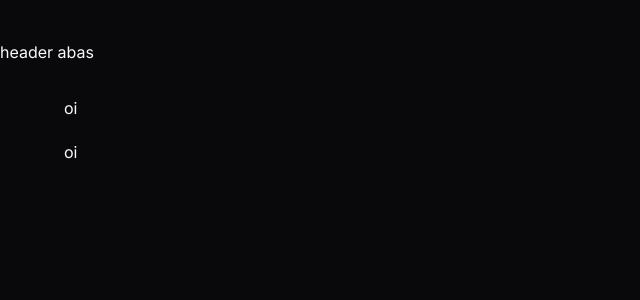
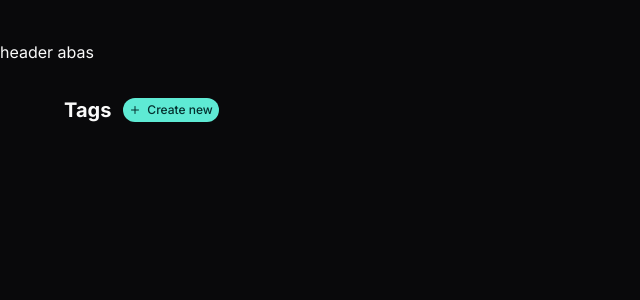
Before and after one commit to PabloXT14/react-na-pratica, a React (Vite) app: page / in a window 1280 px wide. Shown: the top 300 px of the page, without its empty margins (0-640 px from the left). Built offline with nearby package versions, Linux system fonts and the light colour scheme.

Commit message:
feat: create content heading

```diff
--- a/package.json
+++ b/package.json
@@ -10,6 +10,7 @@
     "preview": "vite preview"
   },
   "dependencies": {
+    "lucide-react": "^0.336.0",
     "react": "^18.2.0",
     "react-dom": "^18.2.0"
   },
--- a/src/app.tsx
+++ b/src/app.tsx
@@ -1,11 +1,18 @@
+import { Plus } from 'lucide-react'
+
 export function App() {
   return (
     <div className="space-y-8 py-10">
       <div>header abas</div>
 
       <main className="mx-auto max-w-6xl space-y-5">
-        <p>oi</p>
-        <p>oi</p>
+        <div className="flex items-center gap-3">
+          <h1 className="text-xl font-bold">Tags</h1>
+          <button className="inline-flex items-center gap-1.5 rounded-full bg-teal-300 px-1.5 py-1 text-xs font-medium text-teal-950">
+            <Plus className="size-3" />
+            Create new
+          </button>
+        </div>
       </main>
     </div>
   )
```
Also changed, not shown: 1 other file (tests, documents, lock files or other folders).
